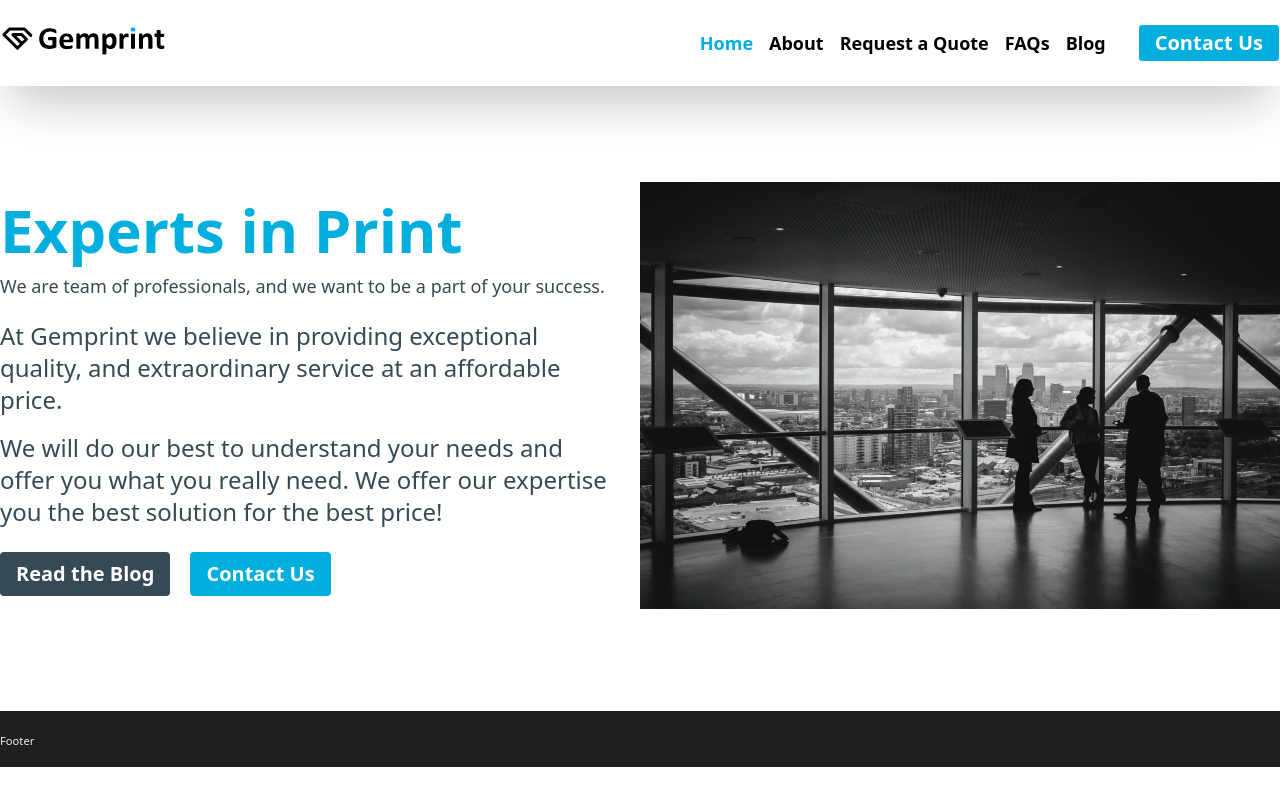
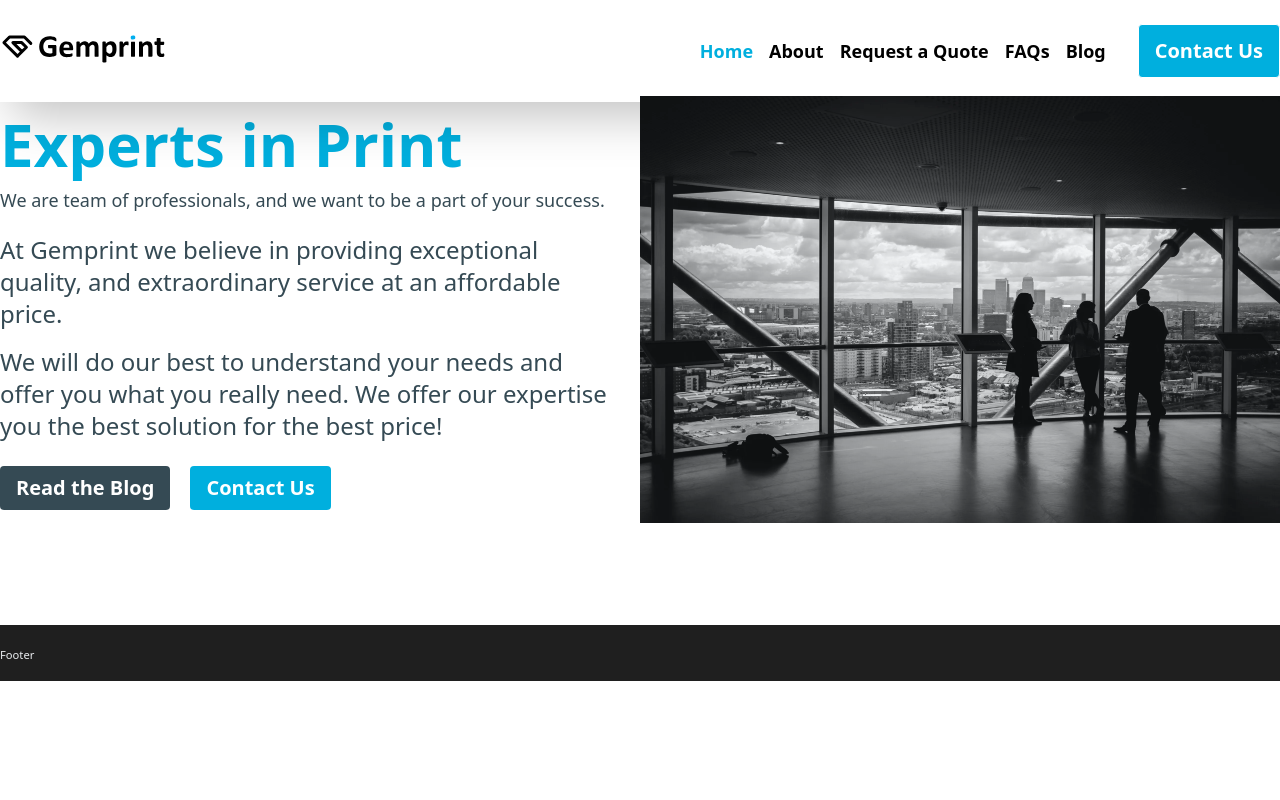
Before and after one commit to propbono/gemprint.ca, a Next.js app: page / in a window 1280 px wide. Built offline with nearby package versions, Linux system fonts and the light colour scheme.

Commit message:
update styles

```diff
--- a/components/Header.js
+++ b/components/Header.js
@@ -4,19 +4,21 @@ import Image from "next/image";
 import { Menu } from "@/components";
 
 const styles = {
-  navContainer: "bg-white-300 p-6 md:px-0 shadow-2xl",
+  navSection:
+    "bg-white shadow-lg md:shadow-2xl md:mt-0 md:top-0 w-full md:fixed md:z-100",
+  navContainer: "container flex flex-wrap items-center justify-between py-6",
   navMenuContainer: "w-full block flex-grow lg:w-auto lg:flex lg:items-center",
   hamburger:
     "flex items-center px-2 py-2 border rounded text-primary hover:border-primary",
   navMenuContact:
-    "block mt-4 font-bold text-xl hover:text-primary lg:px-4 lg:py-2 lg:leading-none lg:border lg:rounded lg:text-white lg:bg-primary lg:border-white lg:hover:bg-secondary lg:ml-4 lg:mt-0",
+    "block mt-4 font-bold text-xl hover:text-primary lg:px-4 lg:py-4 lg:leading-none lg:border lg:rounded lg:text-white lg:bg-primary lg:border-white lg:hover:bg-secondary lg:ml-4 lg:mt-0",
   logo: "",
 };
 
 export const Header = () => {
   return (
-    <nav className={styles.navContainer}>
-      <div className="container flex flex-wrap items-center justify-between mx-auto">
+    <nav className={styles.navSection}>
+    <div className={styles.navContainer}>
         <div className={styles.logo}>
           <Link href="/" passHref>
             <a>
@@ -48,7 +50,7 @@ export const Header = () => {
             <a className={styles.navMenuContact}>Contact Us</a>
           </Link>
         </div>
-      </div>
+    </div>
     </nav>
   );
 };
```
